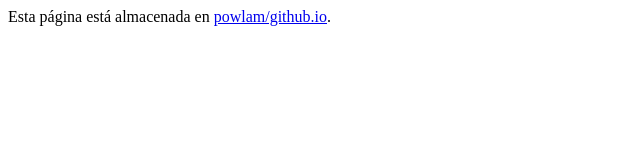
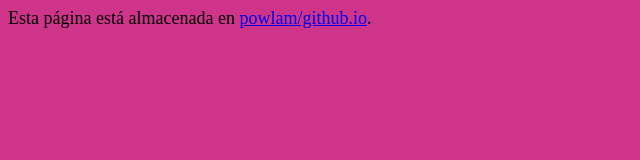
Before and after one commit to powlam/powlam.github.io, a plain HTML site: page index.html in a window 1280 px wide. Shown: the whole page, without its empty margins (0-640 px from the left). Drawn offline with nearby package versions, Linux system fonts and the light colour scheme.

Commit message:
Corrección al <link> para CSS

```diff
--- a/index.html
+++ b/index.html
@@ -5,7 +5,7 @@
   <title>Página de github de powlam</title>
   <script language="javascript" src="http://code.jquery.com/jquery-2.1.4.min.js"></script>
   <script language="javascript" src="powlam.js"></script>
-  <link type="text/css" href="powlam.css"/>
+  <link rel="stylesheet" type="text/css" href="powlam.css"/>
 </head>
 <body>
   Esta página está almacenada en <a href="https://github.com/powlam/powlam.github.io/">powlam/github.io</a>.
```
